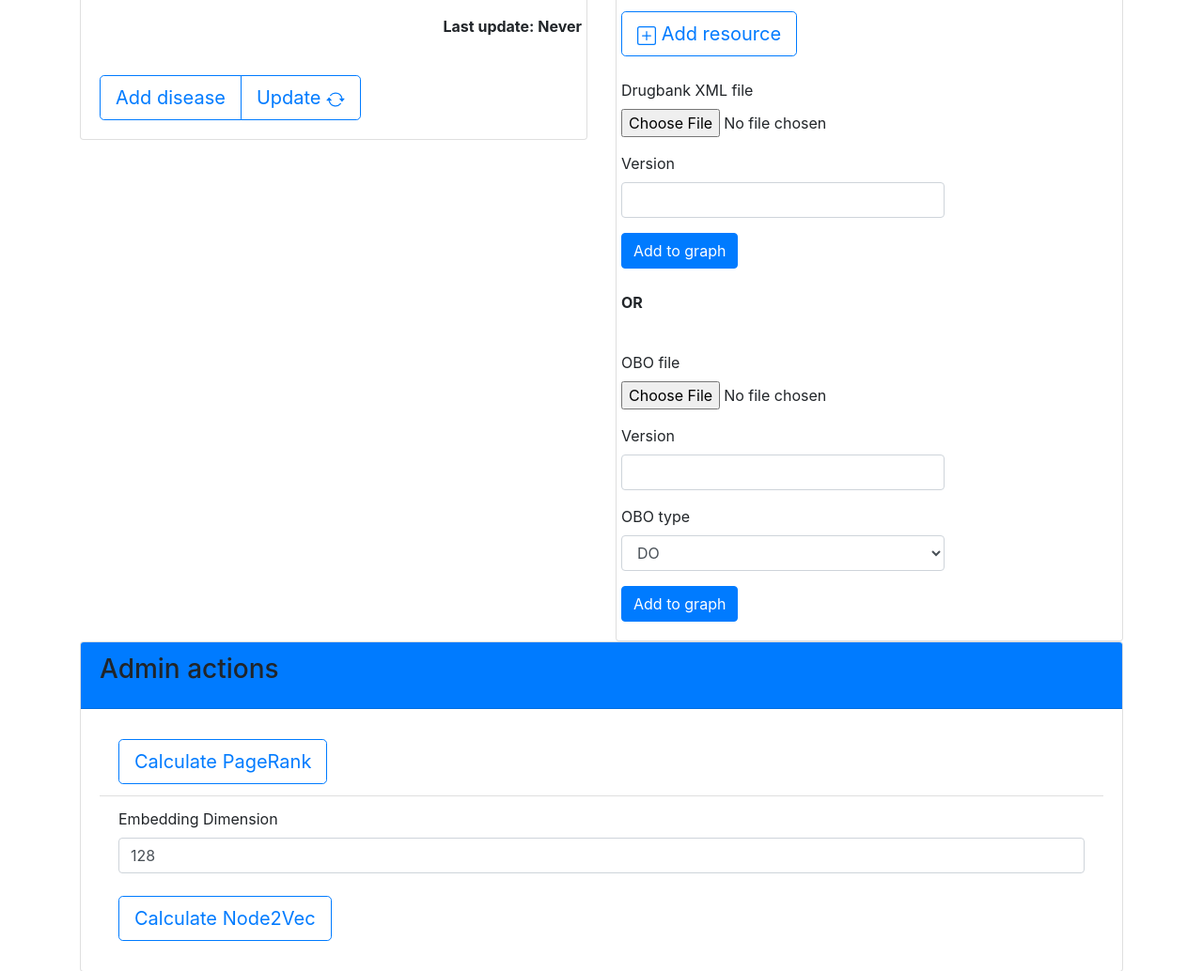
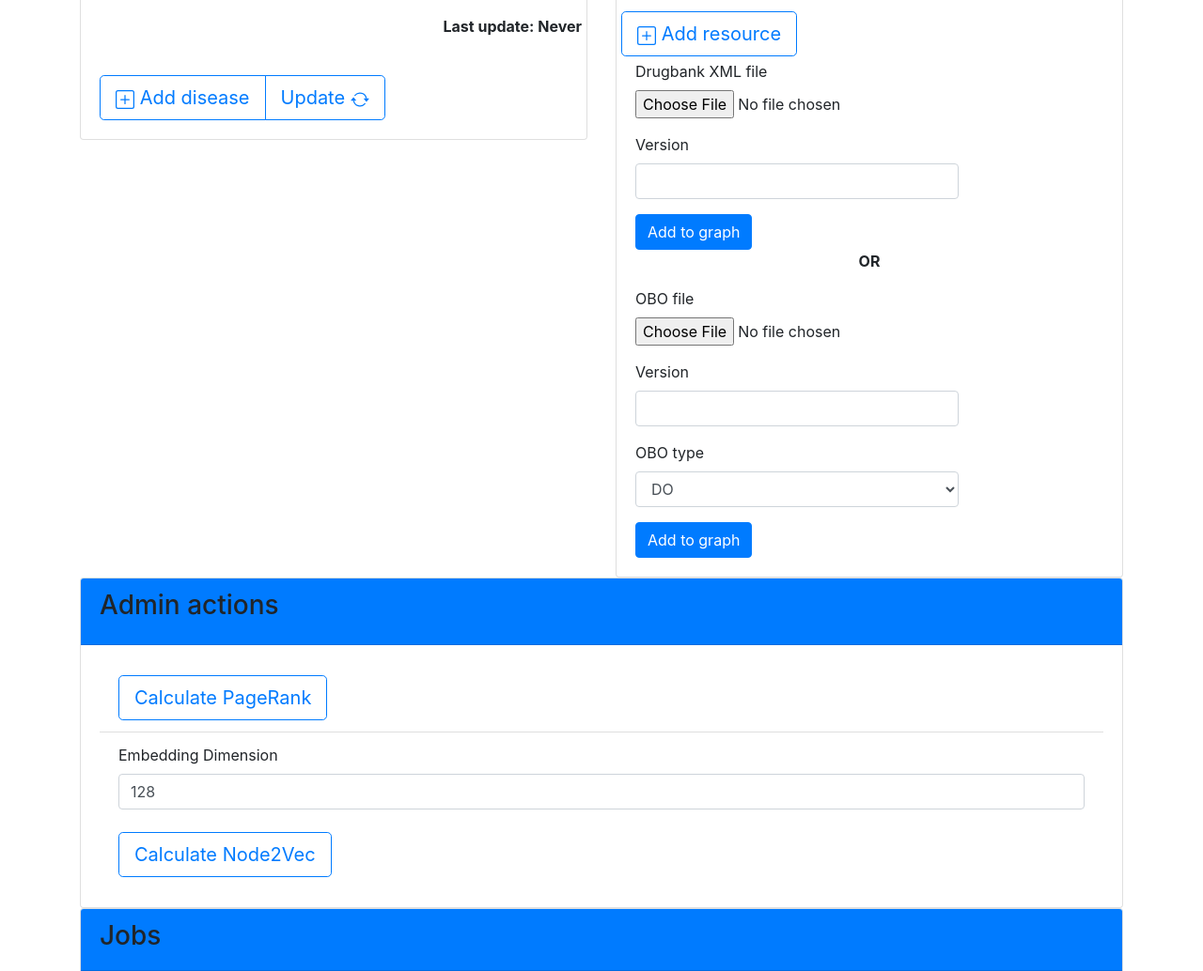
Before and after one commit to GyftakisK/OpenDataGraph, a Flask app: page /admin/ in a window 1280 px wide, after a click on "Add resource". Shown: the part 323-1357 px from the top of the page at 94% size. Run offline with Flask 2, Linux system fonts and the light colour scheme; the visitor is signed in with stand-in values (Sample User, id 1); data comes from the database, SQL or seed files in the repository; data that the repository does not hold is empty; parts of the project's set-up code (start-up, migrations or seed data) failed here and were passed over; some libraries are stand-ins or nearby versions.

Commit message:
Fix bug in add resource button

```diff
--- a/app/templates/admin/dashboard.html
+++ b/app/templates/admin/dashboard.html
@@ -39,12 +39,19 @@
                             <button id="add_disease" type="button" class="btn btn-outline-primary btn-lg"
                                     data-toggle="collapse" data-target="#add_disease_form"
                                     aria-expanded="false" aria-controls="add_disease_form">
-                                <span class="glyphicon glyphicon-plus"></span> Add disease
+                                <svg style="vertical-align: middle" width="1em" height="1em" viewBox="0 0 16 16" class="bi bi-plus-square"
+                                     fill="currentColor" xmlns="http://www.w3.org/2000/svg">
+                                    <path fill-rule="evenodd"
+                                      d="M14 1H2a1 1 0 0 0-1 1v12a1 1 0 0 0 1 1h12a1 1 0 0 0 1-1V2a1 1 0 0 0-1-1zM2 0a2 2 0 0 0-2 2v12a2 2 0 0 0 2 2h12a2 2 0 0 0 2-2V2a2 2 0 0 0-2-2H2z"/>
+                                    <path fill-rule="evenodd"
+                                      d="M8 4a.5.5 0 0 1 .5.5v3h3a.5.5 0 0 1 0 1h-3v3a.5.5 0 0 1-1 0v-3h-3a.5.5 0 0 1 0-1h3v-3A.5.5 0 0 1 8 4z"/>
+                                </svg>
+                                <span>Add disease</span>
                             </button>
                             <button id="update_literature_btn" type="button"
                                     class="btn btn-outline-primary btn-lg">
                                 Update
-                                <svg width="1em" height="1em" viewBox="0 0 16 16" class="bi bi-arrow-repeat"
+                                <svg style="vertical-align: middle" width="1em" height="1em" viewBox="0 0 16 16" class="bi bi-arrow-repeat"
                                      fill="currentColor" xmlns="http://www.w3.org/2000/svg">
                                     <path d="M11.534 7h3.932a.25.25 0 0 1 .192.41l-1.966 2.36a.25.25 0 0 1-.384 0l-1.966-2.36a.25.25 0 0 1 .192-.41zm-11 2h3.932a.25.25 0 0 0 .192-.41L2.692 6.23a.25.25 0 0 0-.384 0L.342 8.59A.25.25 0 0 0 .534 9z"></path>
                                     <path fill-rule="evenodd"
@@ -93,27 +100,33 @@
                                     </tr>
                                 {% endfor %}
                             </table>
+                        </div>
+                        <div class="row">
                             <button id="add_resource" type="button"
-                                    class="btn btn-outline-primary btn-lg align-items-center"
+                                class="btn btn-outline-primary btn-lg"
                                 data-toggle="collapse" data-target="#add_resource_forms"
                                 aria-expanded="false" aria-controls="add_resource_forms">
-                                <svg width="1em" height="1em" viewBox="0 0 16 16" class="bi bi-plus-square"
+                                <svg style="vertical-align: middle" width="1em" height="1em" viewBox="0 0 16 16" class="bi bi-plus-square"
                                  fill="currentColor" xmlns="http://www.w3.org/2000/svg">
                                     <path fill-rule="evenodd"
                                       d="M14 1H2a1 1 0 0 0-1 1v12a1 1 0 0 0 1 1h12a1 1 0 0 0 1-1V2a1 1 0 0 0-1-1zM2 0a2 2 0 0 0-2 2v12a2 2 0 0 0 2 2h12a2 2 0 0 0 2-2V2a2 2 0 0 0-2-2H2z"/>
                                     <path fill-rule="evenodd"
                                       d="M8 4a.5.5 0 0 1 .5.5v3h3a.5.5 0 0 1 0 1h-3v3a.5.5 0 0 1-1 0v-3h-3a.5.5 0 0 1 0-1h3v-3A.5.5 0 0 1 8 4z"/>
                                 </svg>
-                                Add resource
+                                <span>Add resource</span>
                             </button>
-                            <div id="add_resource_forms" class="collapse multi-collapse">
-                                <br>
+                        </div>
+                        <div id="add_resource_forms" class="collapse container multi-collapse pt-1">
+                            <div class="row">
                             {{ render_form(form_drugbank) }}
-                                <br>
+                            </div>
+                            <div class="row d-flex justify-content-center">
                             <p><strong>OR</strong></p>
-                                <br>
+                            </div>
+                            <div class="row">
                             {{ render_form(form_obo) }}
                             </div>
+
                         </div>
                     </div>
                 </div>
```
Lines whose indentation alone changed are shown as unchanged.
